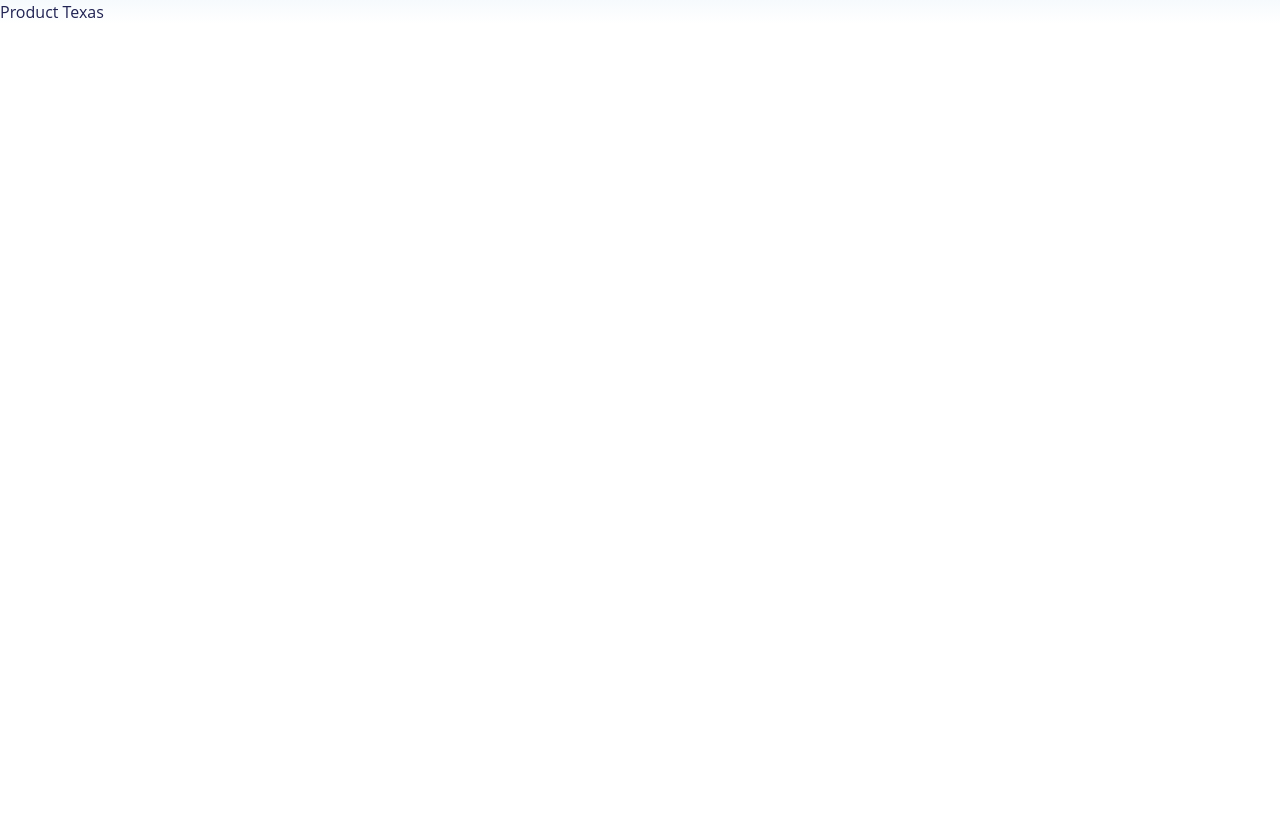
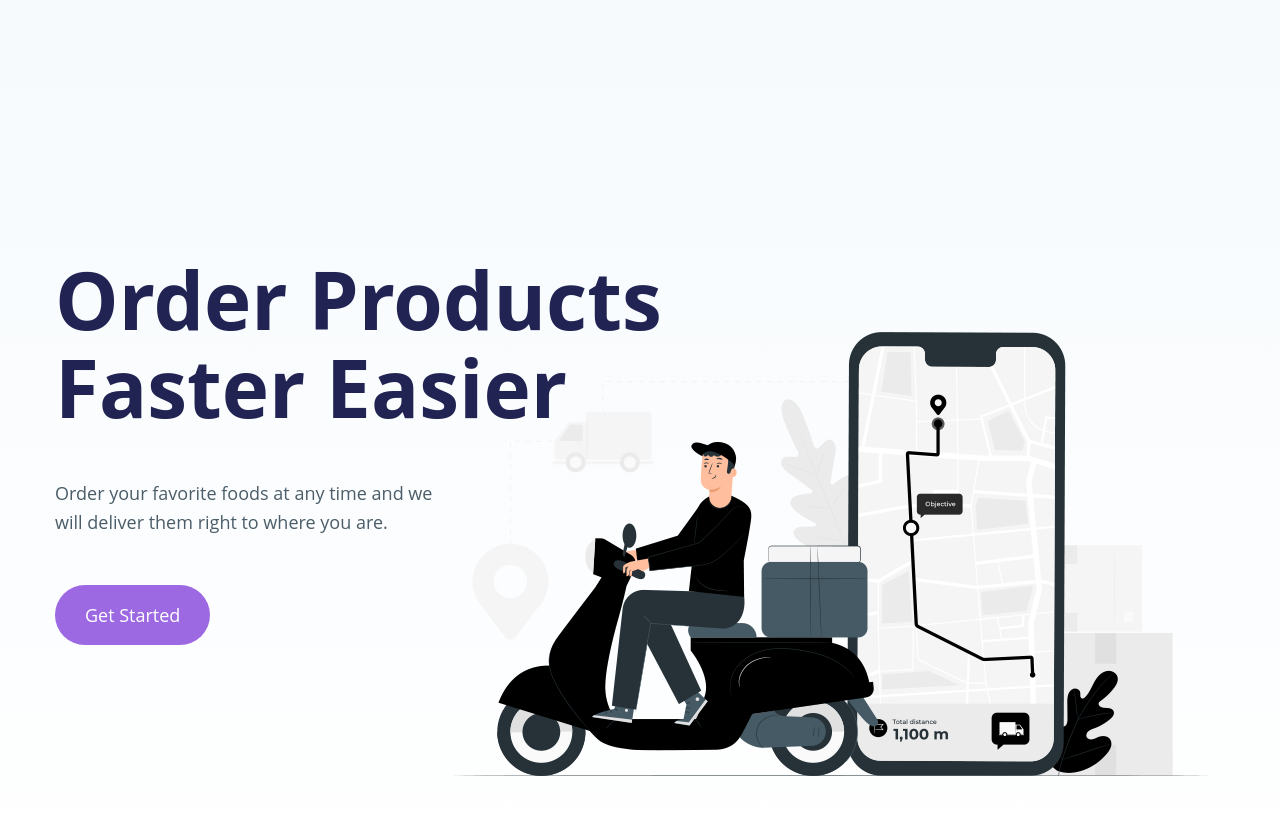
Before and after one commit to Ger4eK/tailwind-product-texas, a React (Create React App) app: page / in a window 1280 px wide. Shown: the top 814 px of the page. Built offline with nearby package versions, Linux system fonts and the light colour scheme.

Commit message:
add hero

```diff
--- a/src/App.js
+++ /dev/null
@@ -1,10 +0,0 @@
-
-function App() {
-  return (
-    <div className=' conta'>
-      <h1>Product Texas</h1>
-    </div>
-  );
-}
-
-export default App;
--- /dev/null
+++ b/src/App.jsx
@@ -0,0 +1,21 @@
+//! animate on scroll
+import Aos from 'aos';
+import 'aos/dist/aos.css';
+
+//! Components
+import Hero from './components/Hero';
+
+function App() {
+  Aos.init({
+    duration: 1800,
+    offset: 0,
+  });
+
+  return (
+    <div className='overflow-hidden'>
+      <Hero />
+    </div>
+  );
+}
+
+export default App;
--- /dev/null
+++ b/src/components/Hero.jsx
@@ -0,0 +1,46 @@
+//! header img
+import HeroImage from '../assets/img/hero-img.png';
+
+const Hero = () => {
+  return (
+    <section className='lg:h-[900px] py-12 '>
+      <div className='container mx-auto h-full relative'>
+        <div className='flex flex-col xl:flex-row items-center h-full'>
+          <div className=' text-center xl:text-left xl:absolute'>
+            <h1
+              className='h1 xl:max-w-[700px] mb-6 lg:mb-12 '
+              data-aos='fade-down'
+              data-aos-delay='400'
+            >
+              Order Products Faster Easier
+            </h1>
+            <p
+              className='lead xl:max-w-[380px] mb-6 lg:mb-12'
+              data-aos='fade-down'
+              data-aos-delay='500'
+            >
+              Order your favorite foods at any time and we will deliver them
+              right to where you are.
+            </p>
+            <button
+              className='btn btn-primary mb-8 xl:mb-0'
+              data-aos='fade-down'
+              data-aos-delay='600'
+            >
+              Get Started
+            </button>
+          </div>
+          <img
+            className=' xl:absolute xl:-right-12 xl:bottom-16'
+            data-aos='fade-up'
+            data-aos-delay='700'
+            src={HeroImage}
+            alt='header'
+          />
+        </div>
+      </div>
+    </section>
+  );
+};
+
+export default Hero;
--- a/src/index.css
+++ b/src/index.css
@@ -4,7 +4,7 @@
 
 @layer base {
   body {
-    @apply font-secondary text-secondary bg-gradient-to-b from-[#F6FAFD] to-[#FFFFFF] bg-no-repeat;
+    @apply font-primary text-primary bg-gradient-to-b from-[#F6FAFD] to-[#FFFFFF] bg-no-repeat;
   }
   h1,
   h2,
@@ -39,6 +39,6 @@
     @apply text-[24px];
   }
   .lead {
-    @apply text-lg text-secondary font-secondary font-medium leading-relaxed;
+    @apply text-lg text-secondary font-primary font-medium leading-relaxed;
   }
 }
```
Also changed, not shown: 1 other file (tests, documents, lock files or other folders).
